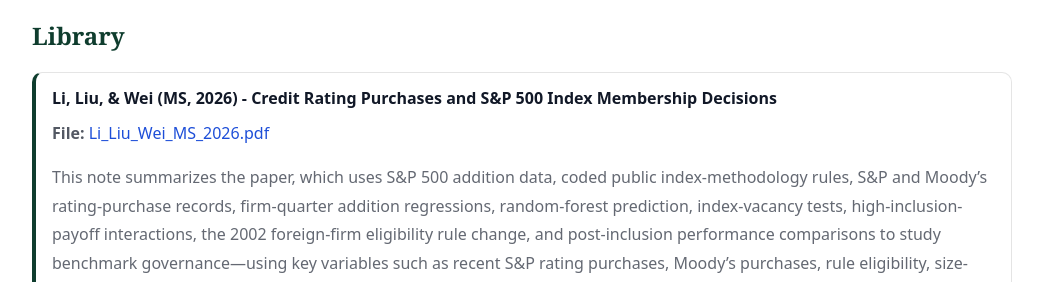
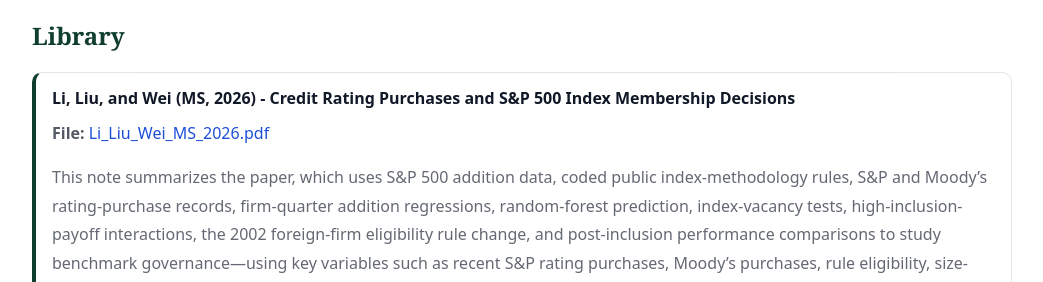
Before and after one commit to yaxinzn/study-archive, a Jekyll site: the page built from reading/index.md, in a window 1280 px wide and 900 px high. Shown: the part 328-610 px from the top of the window, without its empty margins (118-1161 px from the left). Built offline with Jekyll 4.4.1, drawn with Linux system fonts in a browser that asks for light colours.

Commit message:
Reading: add/update Li_Liu_Wei_MS_2026.pdf

```diff
--- a/_data/reading.yml
+++ b/_data/reading.yml
@@ -1,4 +1,4 @@
-- title: "Li, Liu, & Wei (MS, 2026) - Credit Rating Purchases and S&P 500 Index Membership Decisions"
+- title: "Li, Liu, and Wei (MS, 2026) - Credit Rating Purchases and S&P 500 Index Membership Decisions"
   file: "Li_Liu_Wei_MS_2026.pdf"
   desc: "This note summarizes the paper, which uses S&P 500 addition data, coded public index-methodology rules, S&P and Moody’s rating-purchase records, firm-quarter addition regressions, random-forest prediction, index-vacancy tests, high-inclusion-payoff interactions, the 2002 foreign-firm eligibility rule change, and post-inclusion performance comparisons to study benchmark governance—using key variables such as recent S&P rating purchases, Moody’s purchases, rule eligibility, size-rank groups, S&P merger vacancies, HighCAR inclusion rewards, foreign-firm eligibility, discretionary entrants, rules-based entrants, and discretionary outs—to show that S&P 500 addition decisions contain meaningful discretion systematically related to firms’ S&P rating purchases rather than generic rating demand, implying that benchmark construction can create cross-business conflicts of interest and should be treated as a governance problem rather than a purely mechanical classification process."
 
```
